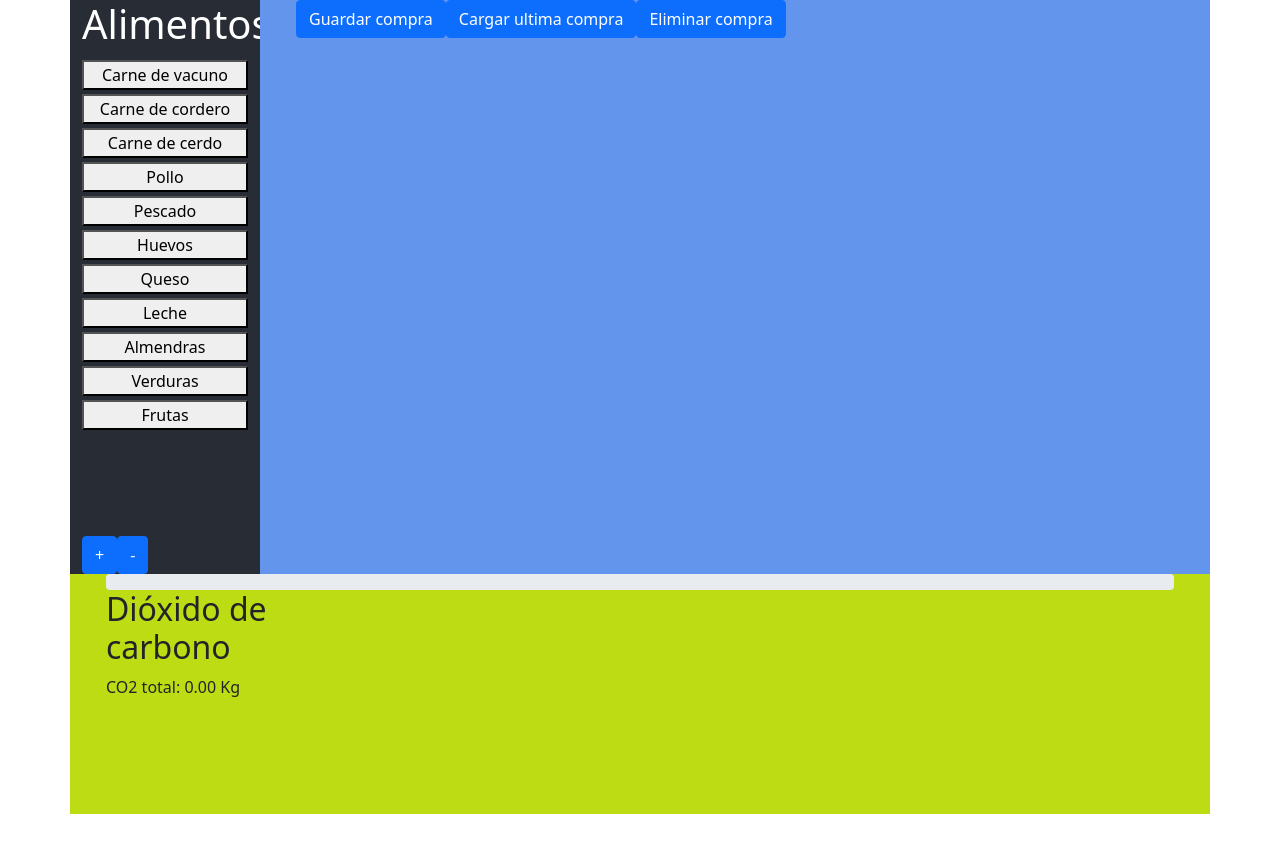
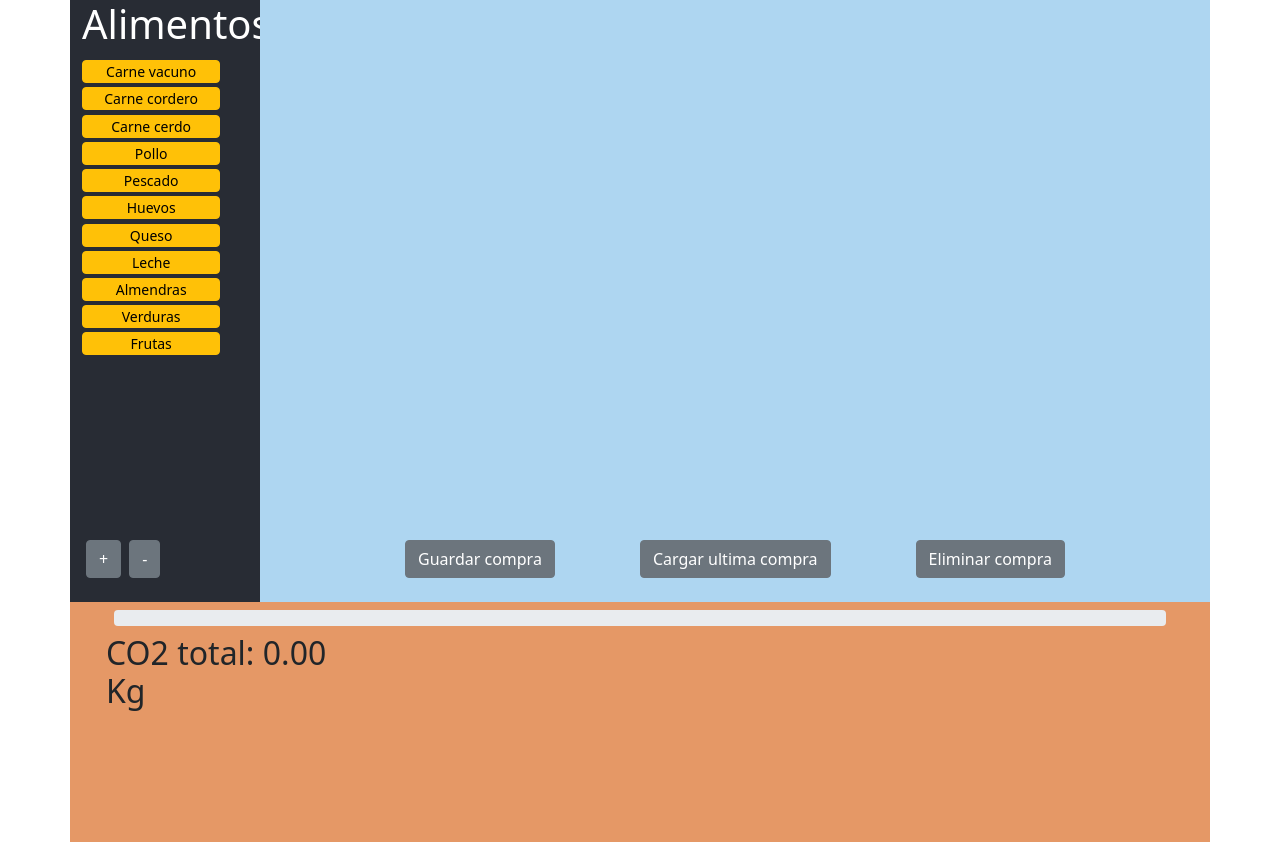
Before and after one commit to kpitantrueno/compra-sostenible, a React (Create React App) app: page / in a window 1280 px wide. Before the commit the page ends 814 px from the top, so only its background shows below. Built offline with nearby package versions, Linux system fonts and the light colour scheme.

Commit message:
some improveds

```diff
--- a/public/products.json
+++ b/public/products.json
@@ -1,18 +1,18 @@
 [
     {
-        "name": "Carne de vacuno",
+        "name": "Carne vacuno",
         "count": 1,
         "cO2": 26.5,
         "img": "img/vacuno.png"
     },
     {
-        "name": "Carne de cordero",
+        "name": "Carne cordero",
         "count": 1,
         "cO2": 22.9,
         "img": "img/cordero.png"
     },
     {
-        "name": "Carne de cerdo",
+        "name": "Carne cerdo",
         "count": 1,
         "cO2": 12.1,
         "img": "img/cerdo.png"
--- a/src/App.css
+++ b/src/App.css
@@ -10,14 +10,13 @@ min-height: 70vh;
 
 .shopingcart{
 
-  background-color: cornflowerblue;
+  background-color: #AED6F1;
   min-height: 70vh;
 }
 
 .resume{
-
-background-color: rgb(190, 220, 20);
-min-height: 30vh;
+  background-color: #E59866;
+  min-height: 30vh;
 }
 
 .App-logo {
@@ -54,3 +53,7 @@ min-height: 30vh;
     transform: rotate(360deg);
   }
 }
+
+button:hover{
+  background-color:cornflowerblue;
+}
--- a/src/App.js
+++ b/src/App.js
@@ -145,7 +145,7 @@ export default function App() {
         <div className="listproducts col-2">
           <ListProducts id='list' changeState={addProduct} />
         </div>
-        <div className="shopingcart col-10">
+        <div className="shopingcart col-10 container d-flex align-items-end">
           <Shooping cosas={state} purchase={addShopingCart} deleteItem={deleteItem} deleteAll={deleteAll} loadPurchase={loadPurchase} savePurchase={savePurchase}/>
         </div>
       </div>
--- a/src/components/listProducts/listProducts.css
+++ b/src/components/listProducts/listProducts.css
@@ -1,7 +1,6 @@
 .form{
 
-
-background-color:red ;
+background-color: #31353b;
 height: 60vh;
 display: none;
 
--- a/src/components/listProducts/listProducts.js
+++ b/src/components/listProducts/listProducts.js
@@ -4,14 +4,9 @@ import { useState, useEffect } from 'react'
 import './listProducts.css';
 
 
-
-
 export default function ListProducts(props) {
 
     const [state, setState] = useState([])
-
-
-
 
     useEffect(() => {
 
@@ -23,12 +18,7 @@ export default function ListProducts(props) {
     }, [])
 
 
-
-
-
     function newPro() {
-
-
 
         let a = document.getElementsByClassName('listproducts')
         let b = document.getElementsByClassName('shopingcart')
@@ -39,8 +29,6 @@ export default function ListProducts(props) {
         a[0].style.transition = " 2s";
         a[0].classList.remove('col-2')
         a[0].classList.add('col-8')
-
-
 
         b[0].style.transition = " 2s";
         b[0].classList.remove('col-10')
@@ -55,14 +43,9 @@ export default function ListProducts(props) {
         d[0].classList.add('col-10')
         d[0].style.display='block'
 
-
     }
 
-
-
     function closeForm() {
-
-
 
         let a = document.getElementsByClassName('listproducts')
         let b = document.getElementsByClassName('shopingcart')
@@ -73,8 +56,6 @@ export default function ListProducts(props) {
         a[0].style.transition = " 2s";
         a[0].classList.remove('col-8')
         a[0].classList.add('col-2')
-
-
 
        b[0].style.transition = " 2s";
         b[0].classList.remove('col-4')
@@ -89,10 +70,7 @@ export default function ListProducts(props) {
         d[0].classList.remove('col-10')
         d[0].style.display='none'
 
-
-
     }
-
 
     return (
 
@@ -102,56 +80,30 @@ export default function ListProducts(props) {
 
             <h1 class="text-white text-center">Alimentos</h1>
 
-
-
             <div className='products col-12'>
 
                 {
-                    state.map(product => <button className='col-12 mt-1' onClick={e => props.changeState(product)}>{product.name}</button>)
+                    state.map(product => <button className='col-10 mt-1 rounded btn btn-warning btn-sm p-0' onClick={e => props.changeState(product)}>{product.name}</button>)
                 }
 
             </div>
 
+            <div className='container form'>
 
-
-
-            <div className='form  '>
-
-
-                <input type='text' className='col-12' value='nombre' />
-                <input type='text' className='col-10' value='apellidos' />
-
-                <input type='text' className='col-10' value='nombre' />
-
-                <input type='text' className='col-10' value='nombre' />
-
-
+                <input type='text' className='col-10 mt-2' value='Nombre del producto' />
+                <input type='text' className='col-10 mt-2' value='Cantidad por kg' />
+                <input type='text' className='col-10 mt-2' value='CO2 por kg' />
 
             </div>
 
-
             </div>
 
-
-
             <div className='crudPanel'>
-                <button onClick={newPro} className='btn btn-primary'>+</button>
-                <button onClick={closeForm} className='btn btn-primary'>-</button>
+                <button onClick={newPro} className='btn btn-secondary mb-4 m-1'>+</button>
+                <button onClick={closeForm} className='btn btn-secondary mb-4 m-1'>-</button>
             </div>
-
-
-
-
-
-
-
-
-
 
         </div>
     )
 
-
-
-
 }
--- a/src/components/resume/resume.js
+++ b/src/components/resume/resume.js
@@ -27,18 +27,18 @@ export default function Resume(props) {
 
   });
 
+  if(cTotal >= 25 && cTotal <= 75){
+
     return (
 
       <div className='container'>
 
-
-    <div className="progress">
-      <div className="progress-bar progress-bar-striped progress-bar-animated" role="progressbar" aria-valuenow={cTotal} aria-valuemin={min} aria-valuemax={max} style={{width: cTotal ? cTotal + "100%" : "0%"}}></div>
+      <div className="progress m-2">
+        <div className="progress-bar progress-bar-striped progress-bar-animated bg-warning" role="progressbar" aria-valuenow={cTotal} aria-valuemin={min} aria-valuemax={max} style={{width: cTotal ? cTotal + "100%" : "0%"}}></div>
       </div>
 
         <div className='col-3'>
-            <h2>Dióxido de carbono</h2>
-            <p>CO2 total: {cTotal.toFixed(2)} Kg</p>
+              <h2 className="h2">CO2 total: {cTotal.toFixed(2)} Kg</h2>
             </div>
 
 
@@ -63,4 +63,79 @@ export default function Resume(props) {
 
     )
 
+  }else if(cTotal > 75){
+
+    return (
+
+      <div className='container'>
+
+      <div className="progress m-2">
+        <div className="progress-bar progress-bar-striped progress-bar-animated bg-danger" role="progressbar" aria-valuenow={cTotal} aria-valuemin={min} aria-valuemax={max} style={{width: cTotal ? cTotal + "100%" : "0%"}}></div>
+      </div>
+
+      <div className='col-3'>
+        <h2 className="h2">CO2 total: {cTotal.toFixed(2)} Kg</h2>
+      </div>
+
+
+
+        {
+          json.map(data => {
+
+            return (
+              <div>
+                <div className='row'></div>
+                <div className='col-12'>Producto: {data.name}, Cantidad: {data.count} Kg, CO2: {data.cO2} Kg</div>
+              </div>
+
+            )
+
+          })
+
         }
+
+
+      </div>
+
+    )
+
+  }else{
+
+    return (
+
+      <div className='container'>
+
+      <div className="progress m-2">
+        <div className="progress-bar progress-bar-striped progress-bar-animated bg-success" role="progressbar" aria-valuenow={cTotal} aria-valuemin={min} aria-valuemax={max} style={{width: cTotal ? cTotal + "100%" : "0%"}}></div>
+      </div>
+
+      <div className='col-3'>
+          <h2 className="h2">CO2 total: {cTotal.toFixed(2)} Kg</h2>
+      </div>
+
+
+
+        {
+          json.map(data => {
+
+            return (
+              <div>
+                <div className='row'></div>
+                <div className='col-12'>Producto: {data.name}, Cantidad: {data.count} Kg, CO2: {data.cO2} Kg</div>
+              </div>
+
+            )
+
+          })
+
+        }
+
+
+      </div>
+
+    )
+
+
+
+}
+}
--- a/src/components/shoopingCart/shoopingCart.js
+++ b/src/components/shoopingCart/shoopingCart.js
@@ -11,20 +11,23 @@ export default function ShoopingCart(props) {
     return (
 
         <div className='container'>
-            <div className='col-12'>
 
-                    <button onClick={props.savePurchase} className='btn btn-primary'>Guardar compra</button>
-                    <button onClick={props.loadPurchase} className='btn btn-primary'>Cargar ultima compra</button>
-                    <button onClick={props.deleteAll} className='btn btn-primary'>Eliminar compra</button>
-
-            </div>
-            <div className='row'>
+            <div className='container row'>
                 {
 
                     props.cosas.map(product => <div  className='col-4'><ItemShoopingCart productData={product} addShopingCart={props.purchase} deleteItem={props.deleteItem} /></div> )
                 }
 
             </div>
+
+            <div className='container col-12 d-flex flex-row justify-content-evenly mb-4'>
+
+                    <button onClick={props.savePurchase} className='btn btn-secondary'>Guardar compra</button>
+                    <button onClick={props.loadPurchase} className='btn btn-secondary'>Cargar ultima compra</button>
+                    <button onClick={props.deleteAll} className='btn btn-secondary'>Eliminar compra</button>
+
+            </div>
+
         </div>
 
 
```
Lines whose indentation alone changed are shown as unchanged.
